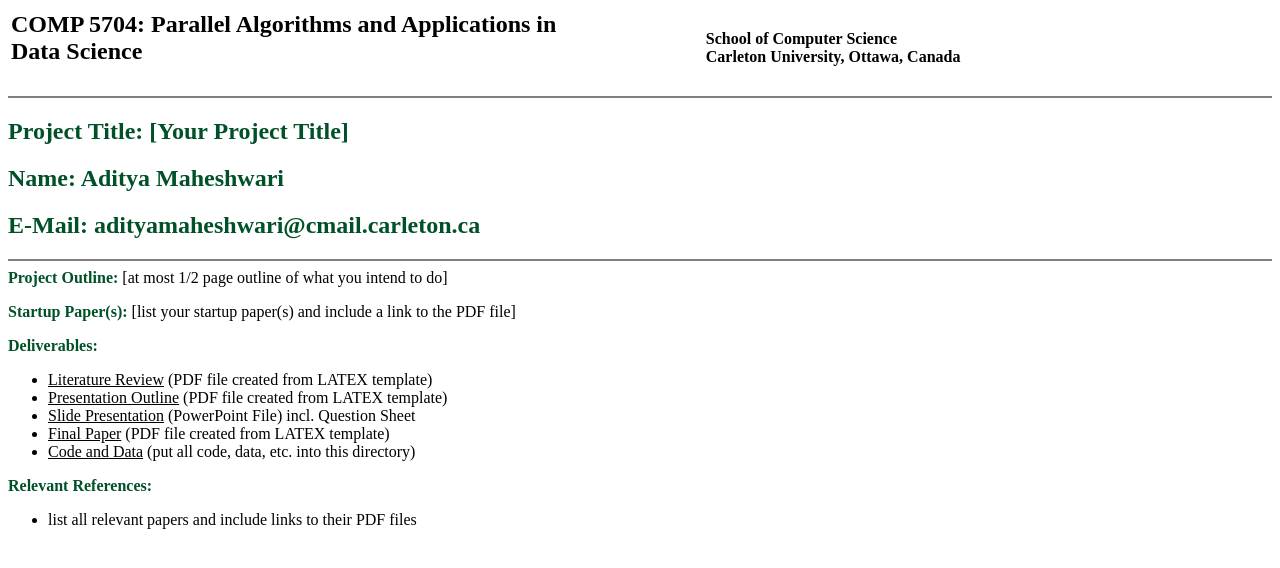
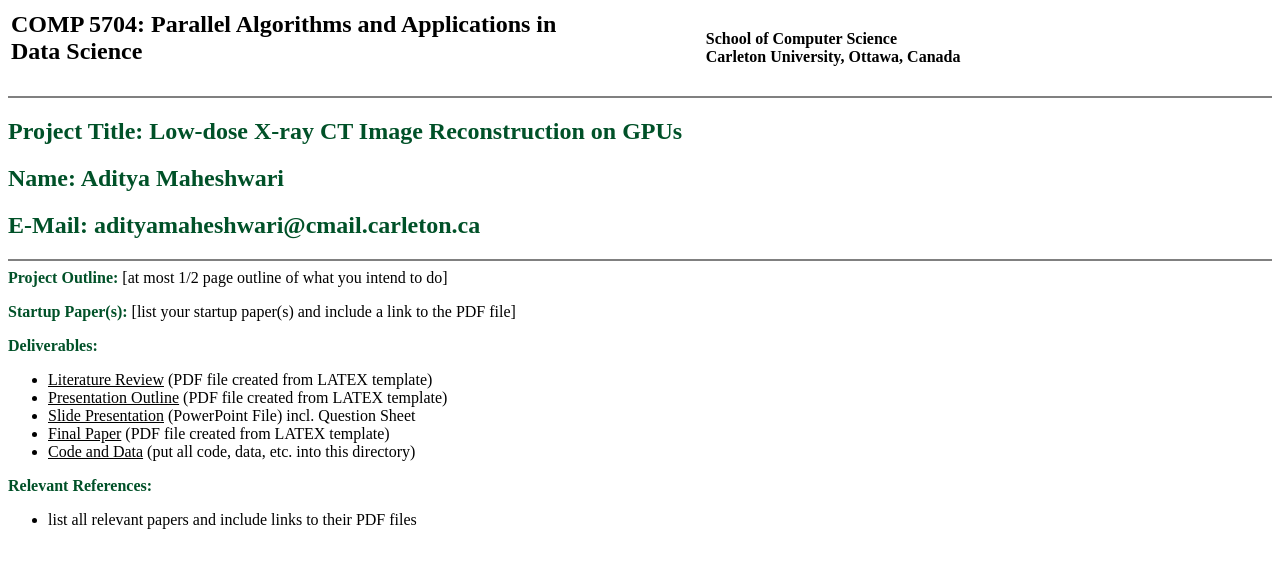
Before and after one commit to AdityaMaheshwariYOW/COMP5704, a plain HTML site: page index.html in a window 1280 px wide. Drawn offline with Linux system fonts and the light colour scheme.

Commit message:
Update index.html
Add Title

```diff
--- a/index.html
+++ b/index.html
@@ -28,7 +28,7 @@
 </table>
 
 <hr noshade="noshade">
-<h2><font color="#005128">Project Title: </font><font><font color="#005128">[Your Project Title]</font></font></h2>
+<h2><font color="#005128">Project Title: </font><font><font color="#005128">Low-dose X-ray CT Image Reconstruction on GPUs</font></font></h2>
 
 <h2><font><font color="#005128">Name: Aditya Maheshwari</font></font></h2>
 
```
